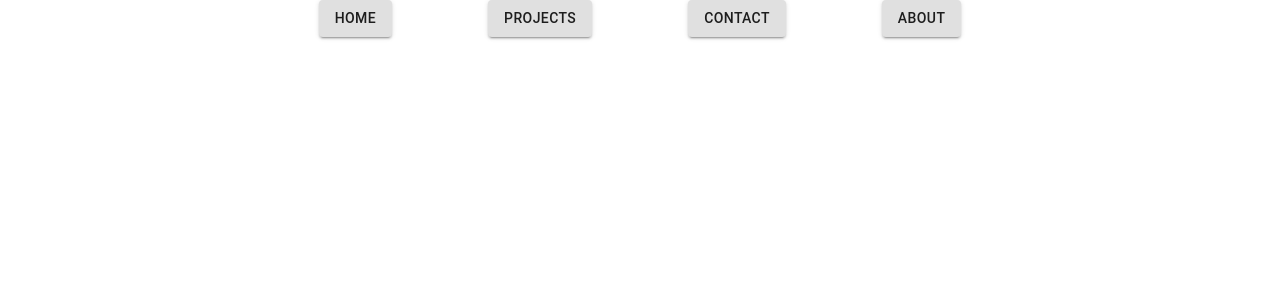
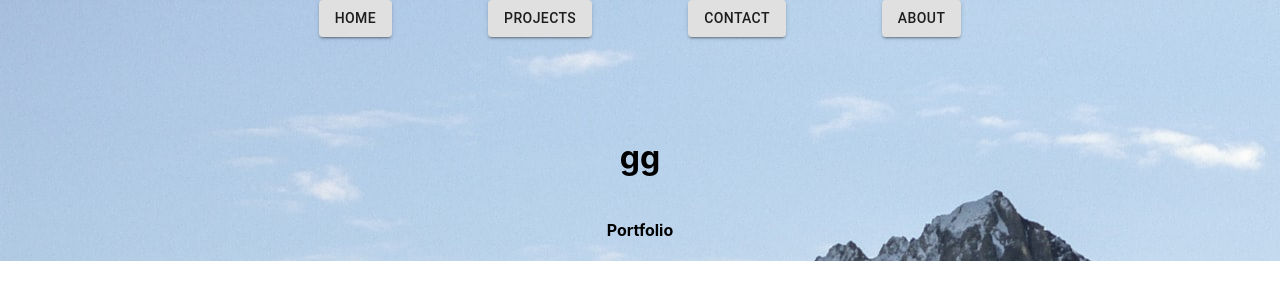
Before and after one commit to ggruiz7/react-portfolio, a React (Create React App) app: page / in a window 1280 px wide. Shown: the top 300 px of the page. Built offline with nearby package versions, Linux system fonts and the light colour scheme.

Commit message:
home and nav componets added

```diff
--- a/src/App.js
+++ b/src/App.js
@@ -1,12 +1,17 @@
 import "./App.css";
 import Navbar from "./components/Navbar";
 import { BrowserRouter as Router, Routes, Route } from "react-router-dom";
+import Background from "./img/background.jpg";
+import Home from "./components/Home";
 
 function App() {
   return (
-    <div className="App">
+    <div style={{ backgroundImage: `url(${Background})` }}>
       <Router>
         <Navbar />
+        <Routes>
+          <Route path="/" element={<Home />} />
+        </Routes>
       </Router>
     </div>
   );
--- /dev/null
+++ b/src/components/Home.js
@@ -0,0 +1,28 @@
+import React from "react";
+import { Box } from "@material-ui/core";
+
+function Home() {
+  return (
+    <div>
+      <Box
+        sx={{
+          display: "flex",
+          flexDirection: "column",
+          alignItems: "center",
+          "& > *": {
+            m: 1,
+          },
+        }}
+      >
+        <br />
+        <br />
+        <br />
+        <br />
+        <h1>gg</h1>
+        <h4>Portfolio</h4>
+      </Box>
+    </div>
+  );
+}
+
+export default Home;
```
Also changed, not shown: src/img/background.jpg (added).
